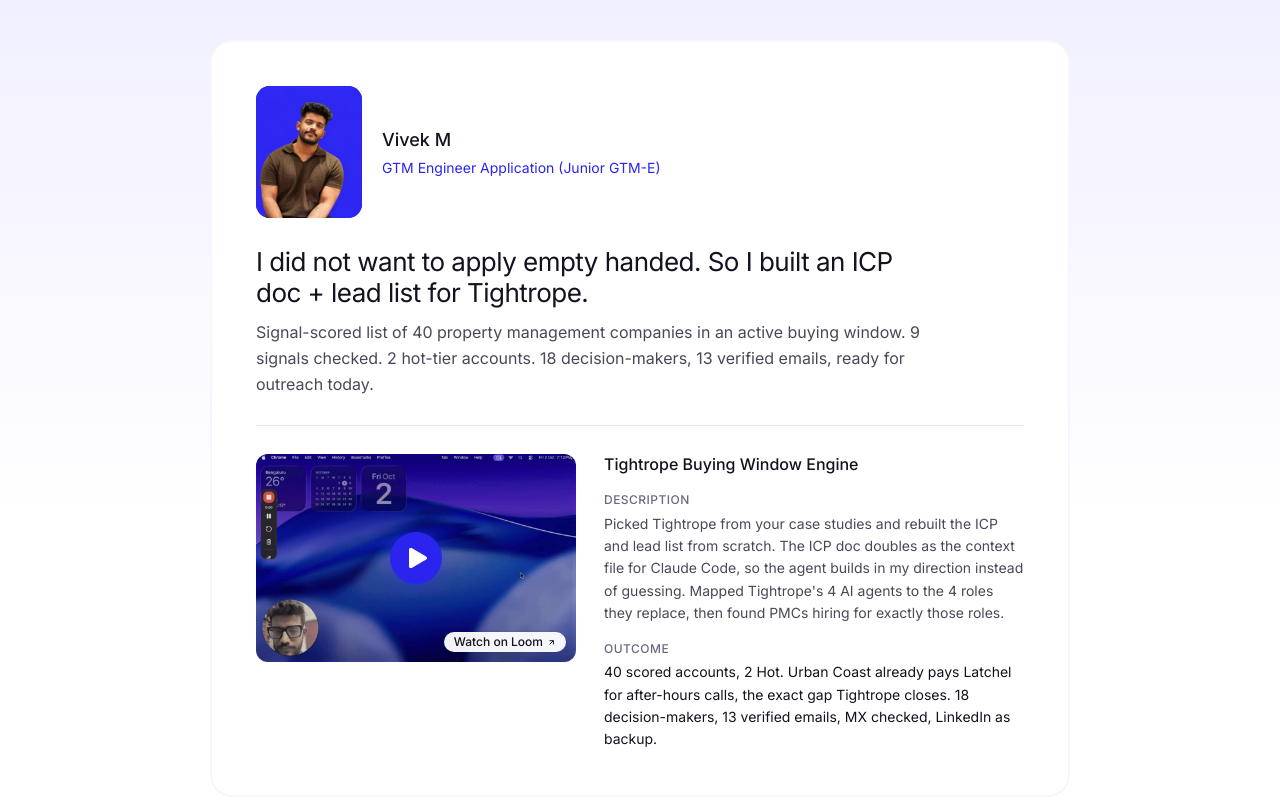
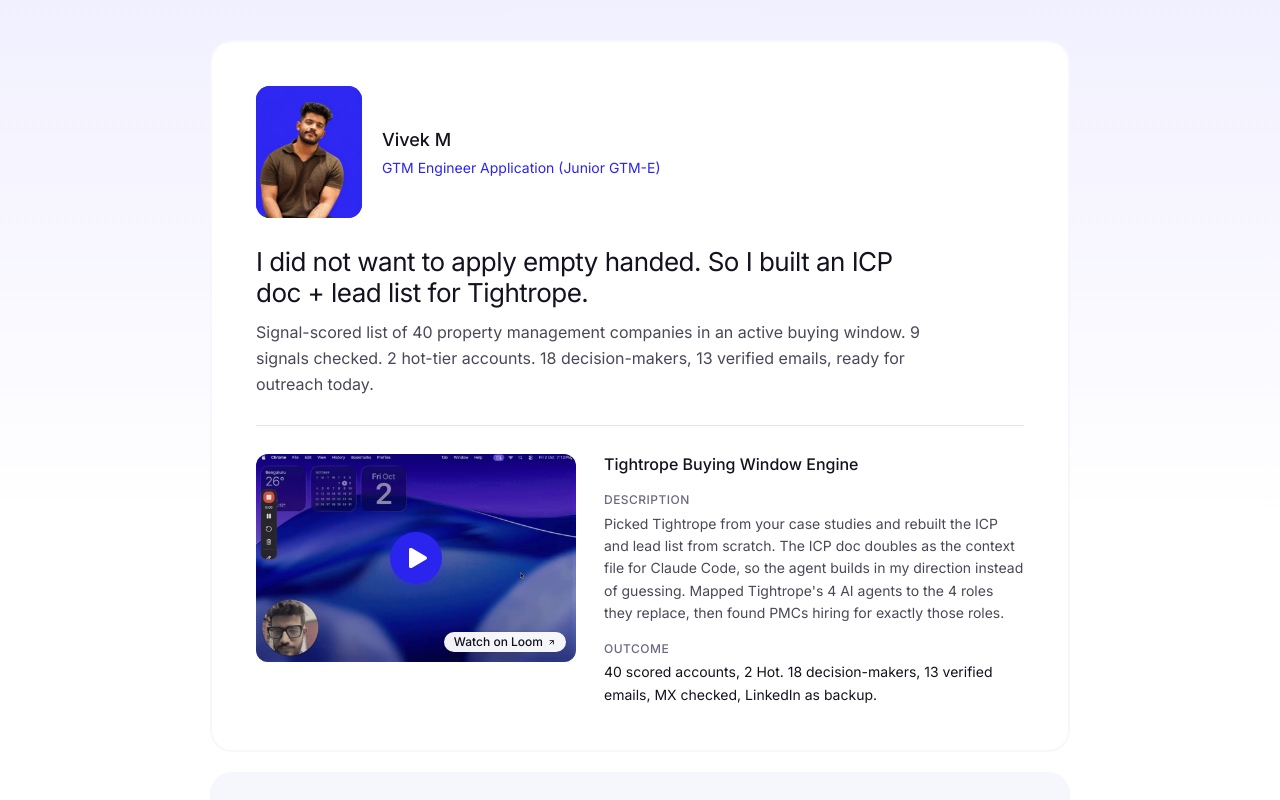
Before and after one commit to notsovivekkk/myportfolio, a Next.js app: page /kestrel in a window 1280 px wide. Shown: the top 800 px of the page. Built offline with nearby package versions, Linux system fonts and the light colour scheme.

Commit message:
Refine Tightrope project outcome for clarity and conciseness
- Removed redundant details from the outcome section of the Tightrope project to enhance clarity.
- Maintained essential information while streamlining the narrative for better readability.

```diff
--- a/app/kestrel/sections.tsx
+++ b/app/kestrel/sections.tsx
@@ -124,7 +124,7 @@
   description:
     "Picked Tightrope from your case studies and rebuilt the ICP and lead list from scratch. The ICP doc doubles as the context file for Claude Code, so the agent builds in my direction instead of guessing. Mapped Tightrope's 4 AI agents to the 4 roles they replace, then found PMCs hiring for exactly those roles.",
   outcome:
-    "40 scored accounts, 2 Hot. Urban Coast already pays Latchel for after-hours calls, the exact gap Tightrope closes. 18 decision-makers, 13 verified emails, MX checked, LinkedIn as backup.",
+    "40 scored accounts, 2 Hot. 18 decision-makers, 13 verified emails, MX checked, LinkedIn as backup.",
   loom: "https://www.loom.com/embed/caff966e08e24e76a6ea109b2432b84e",
   poster: "/images/looms/tightrope.jpg",
 };
```
